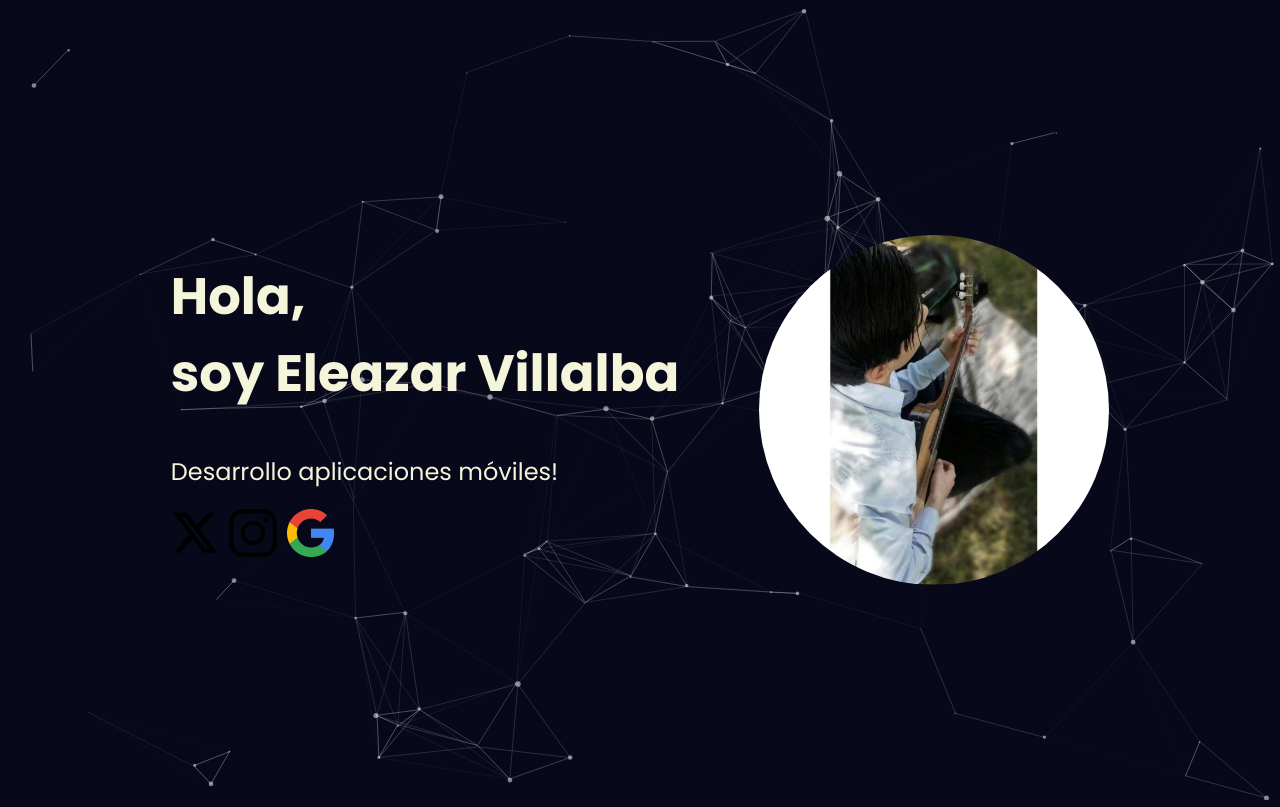
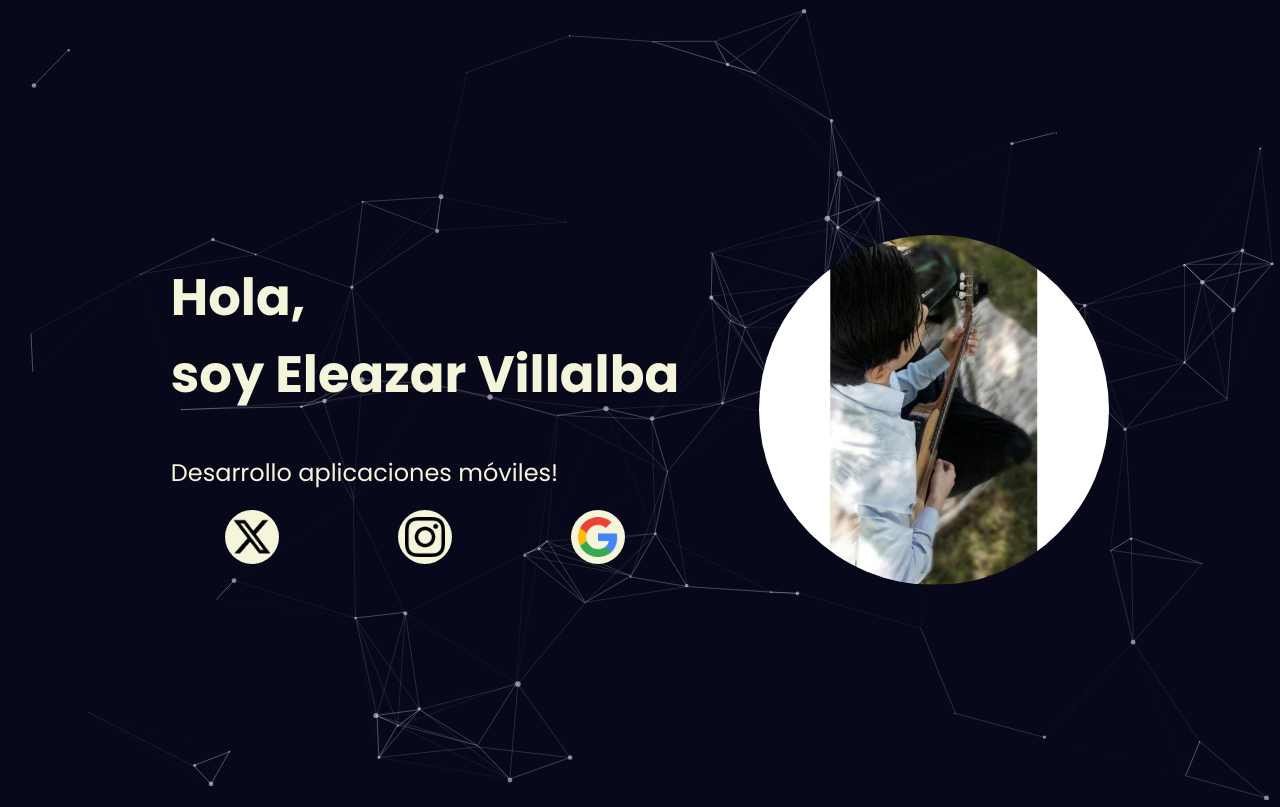
Before and after one commit to RamiroDev7/RamiroDev7.github.io, a plain HTML site: page index.html in a window 1280 px wide. Drawn offline with nearby package versions, Linux system fonts and the light colour scheme.

Commit message:
Add files via upload

```diff
--- a/styles.css
+++ b/styles.css
@@ -55,7 +55,7 @@ html {
     margin-top: 20px;
 }
 
-/* .contactImg {
+.contactImg {
     width: 40px;
     height: 40px;
     margin: auto;
@@ -67,7 +67,7 @@ html {
 .img {
     width: 40px;
     height: 40px;
-} */
+}
 
 .contactImg:hover {
     background-color: #a3a392;
```
